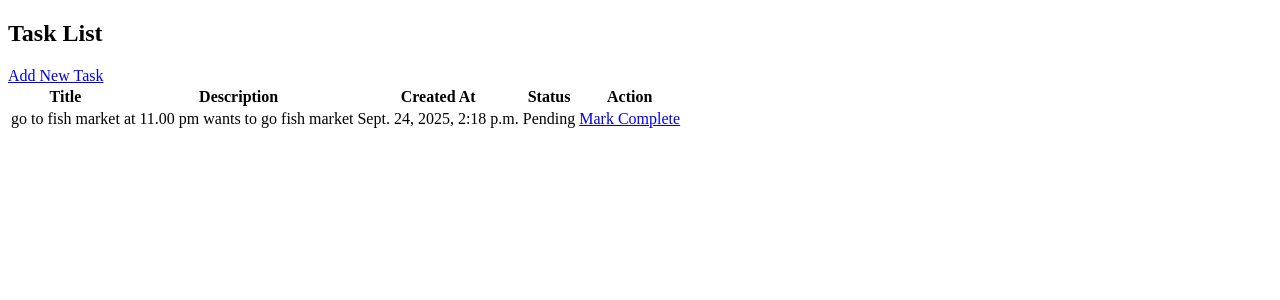
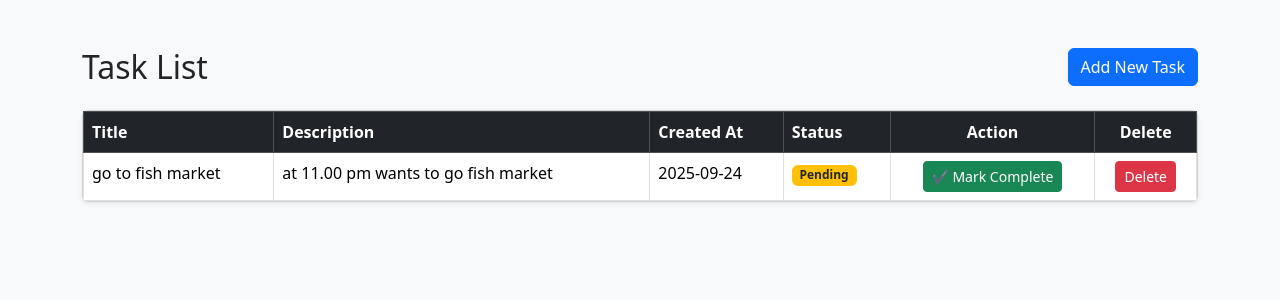
Before and after one commit to arathyrajeesh/todo-app-django, a Django app: page /tasks/ in a window 1280 px wide. Shown: the top 300 px of the page. Run offline with Django 5.2, Linux system fonts and the light colour scheme; data comes from the database, SQL or seed files in the repository; both versions use the stored data as it was after the commit.

Commit message:
add,delete task added

```diff
--- a/tasks/models.py
+++ b/tasks/models.py
@@ -2,10 +2,11 @@
 from django.utils import timezone
 
 class Task(models.Model):
-    title = models.CharField(max_length=200, default="Untitled Task")
-    description = models.TextField(default="No description")
-    created_at = models.DateField(default=timezone.now)
+    title = models.CharField(max_length=200)
+    description = models.TextField()
+    created_at = models.DateTimeField(auto_now_add=True)
     complete_task = models.BooleanField(default=False)
+    due_date = models.DateField(null=True, blank=True)
 
     def __str__(self):
         return self.title
--- a/tasks/urls.py
+++ b/tasks/urls.py
@@ -2,7 +2,9 @@
 from . import views
 
 urlpatterns = [
+    path('', views.task_list, name='task_list'),
     path('add/', views.add_task, name='addtask_view'),
     path('tasks/', views.task_list, name='task_list'),
     path('tasks/complete/<int:task_id>/', views.complete_task, name='complete_task'),
+    path('tasks/delete/<int:task_id>', views.delete_task, name='delete_task'),
 ]
--- a/tasks/views.py
+++ b/tasks/views.py
@@ -1,4 +1,4 @@
-from django.shortcuts import render, redirect
+from django.shortcuts import render, redirect, get_object_or_404
 from django.contrib import messages
 from django.utils import timezone
 from .models import Task
@@ -13,7 +13,8 @@
             Task.objects.create(
                 title=title,
                 description=description,
-                created_at=due_date or timezone.now()
+                created_at=timezone.now(),
+                due_date=due_date if due_date else None
             )
             messages.success(request, "Task added successfully!")
             return redirect('task_list')
@@ -29,8 +30,15 @@
 
 
 def complete_task(request, task_id):
-    task = Task.objects.get(id=task_id)
+    task = get_object_or_404(Task, id=task_id)
     task.complete_task = True
     task.save()
     messages.success(request, f"Task '{task.title}' marked as completed!")
     return redirect('task_list')
+
+
+def delete_task(request, task_id):
+    task = get_object_or_404(Task, id=task_id)
+    task.delete()
+    messages.success(request, f"Task '{task.title}' has been deleted!")
+    return redirect('task_list')
--- a/template/task_list.html
+++ b/template/task_list.html
@@ -3,41 +3,72 @@
 <head>
     <meta charset="UTF-8">
     <title>Task List</title>
+    <link href="https://cdn.jsdelivr.net/npm/bootstrap@5.3.2/dist/css/bootstrap.min.css" rel="stylesheet">
+    <style>
+        .completed {
+            text-decoration: line-through;
+            color: gray;
+        }
+    </style>
 </head>
-<body>
+<body class="bg-light">
 
+<div class="container mt-5">
+    <div class="d-flex justify-content-between align-items-center mb-4">
+        <h2 class="mb-0">Task List</h2>
+        <a href="{% url 'addtask_view' %}" class="btn btn-primary"> Add New Task</a>
+    </div>
 
-<h2>Task List</h2>
-<a href="{% url 'addtask_view' %}" class="button">Add New Task</a>
-
-<table>
+    <div class="card shadow-sm">
+        <div class="card-body p-0">
+            <table class="table table-hover table-bordered mb-0">
+                <thead class="table-dark">
                     <tr>
                         <th>Title</th>
                         <th>Description</th>
                         <th>Created At</th>
                         <th>Status</th>
-        <th>Action</th>
+                        <th class="text-center">Action</th>
+                        <th class="text-center">Delete</th>
                     </tr>
+                </thead>
+                <tbody>
                 {% for task in tasks %}
                     <tr>
                         <td class="{% if task.complete_task %}completed{% endif %}">{{ task.title }}</td>
                         <td class="{% if task.complete_task %}completed{% endif %}">{{ task.description }}</td>
-        <td>{{ task.created_at }}</td>
-        <td>{{ task.complete_task|yesno:"Completed,Pending" }}</td>
+                        <td>{{ task.created_at|date:"Y-m-d" }}</td>
                         <td>
+                            {% if task.complete_task %}
+                                <span class="badge bg-success">Completed</span>
+                            {% else %}
+                                <span class="badge bg-warning text-dark">Pending</span>
+                            {% endif %}
+                        </td>
+                        <td class="text-center">
                             {% if not task.complete_task %}
-            <a href="{% url 'complete_task' task.id %}" class="button">Mark Complete</a>
+                                <a href="{% url 'complete_task' task.id %}" class="btn btn-sm btn-success">✔ Mark Complete</a>
                             {% else %}
-            -
+                                <span class="text-muted">—</span>
                             {% endif %}
+                        </td>
+                        <td class="text-center">
+                            <a href="{% url 'delete_task' task.id %}" class="btn btn-sm btn-danger"
+                                onclick="return confirm('Are you sure you want to delete this task?');">
+                                Delete
+                            </a>
                         </td>
                     </tr>
                 {% empty %}
                     <tr>
-        <td colspan="5">No tasks found.</td>
+                        <td colspan="6" class="text-center text-muted">No tasks found.</td>
                     </tr>
                 {% endfor %}
+                </tbody>
             </table>
+        </div>
+    </div>
+</div>
 
 </body>
 </html>
```
Also changed, not shown: template/addtask.html (+30 -13 lines), db.sqlite3, tasks/migrations/0004_alter_task_created_at.py (added), tasks/migrations/0005_task_due_date_alter_task_description_and_more.py (added). Lines whose indentation alone changed are shown as unchanged.
